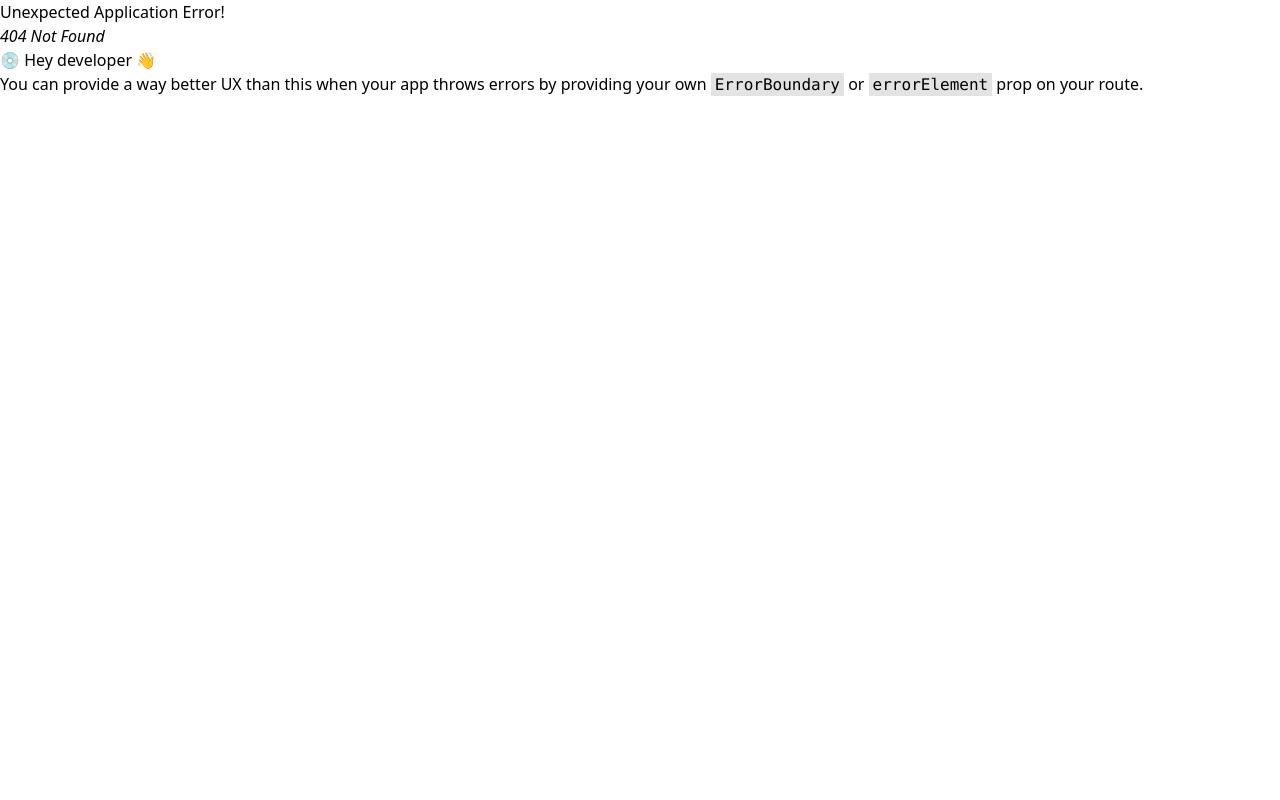
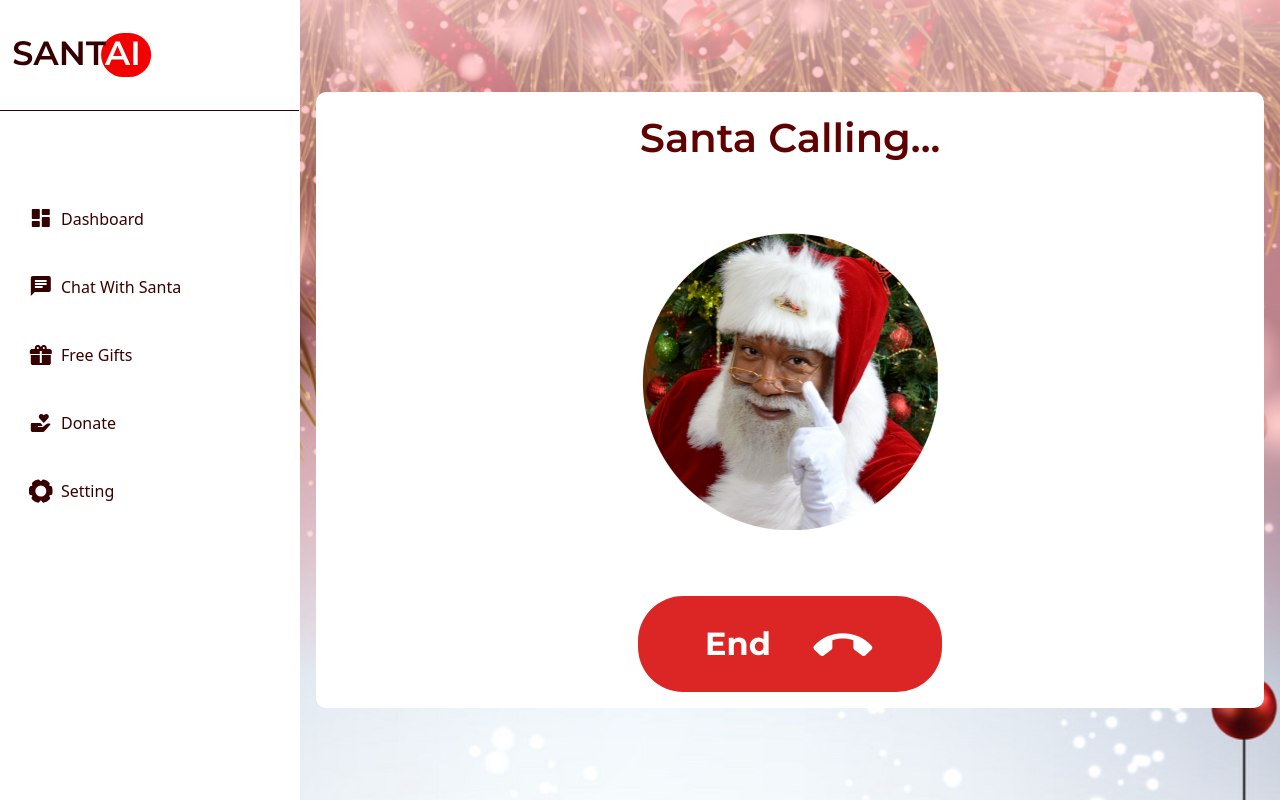
Before and after one commit to stutern23/santa-fe, a React (Vite) app: page /chat in a window 1280 px wide. Before the commit this address had no page. Built offline with nearby package versions, Linux system fonts and the light colour scheme; a web font is replaced by a local one.

Commit message:
fixed sidebar nav

```diff
--- /dev/null
+++ b/src/Chat.tsx
@@ -0,0 +1,36 @@
+import santa from "./assets/Ellipse 7-chat.png";
+import { Button, DashboardLayout, PhoneIcon } from "./components/ui/";
+
+function Chat() {
+  return (
+    <DashboardLayout>
+      {" "}
+      <div className={`my-4`}>
+        <div
+          className={`bg-white p-4 rounded-[10px] md:px-8 lg:px-[4rem] flex flex-col items-center my-[8%]`}
+        >
+          <h1 className="font-montserrat text-PRIMARY md:text-[40px] font-semibold text-center">
+            Santa Calling...
+          </h1>
+
+          <div className="flex justify-center my-[8%]">
+            <img
+              src={santa}
+              alt=""
+              className="object-contain h-[296.768px] w-auto "
+            />
+          </div>
+
+          <Button className="bg-red-600 max-w-[304.499px] rounded-[45px] p-[5px] text-white flex items-center justify-center gap-3 md:gap-10 font-montserrat">
+            End
+            <span>
+              <PhoneIcon className="w-auto h-10 md:h-16 lg:w-auto" />
+            </span>
+          </Button>
+        </div>
+      </div>
+    </DashboardLayout>
+  );
+}
+
+export default Chat;
--- a/src/Signup.tsx
+++ b/src/Signup.tsx
@@ -39,12 +39,15 @@ export default function Signup() {
           <Button
             className={twMerge(
               "transition-colors duration-200 bg-red-600 p-2 text-base md:p-4 hover:bg-red-800",
-              !isFormValid && "bg-gray-500 hover:bg-gray-500"
+              !isFormValid && "bg-gray-500 hover:bg-gray-500 cursor-not-allowed"
             )}
-            label="Signup"
             disabled={isFormValid}
-            onClick={() => {}}
-          />
+            onClick={() => {
+              console.log("clicked");
+            }}
+          >
+            Signup
+          </Button>
         </div>
       </div>
       <p className="font-montserrat text-base md:text-xl text-[#AF9999] font-semibold">
--- a/src/components/dashboard/home.tsx
+++ b/src/components/dashboard/home.tsx
@@ -1,72 +1,103 @@
-import React from 'react';
-import Sidebar from './sidebar';
 import style from "./style.module.css";
 import Santa1 from "../../assets/pngwing 4.svg";
 import Santa2 from "../../assets/image 4.svg";
 import Santa3 from "../../assets/image 5.svg";
 import PlayBtn from "../../assets/Polygon 1.svg";
 import Mic from "../../assets/ic_round-mic.svg";
-
+import { DashboardLayout } from "../ui";
 
 const Home = () => {
   return (
-       <section className={`${style.home_bg} relative`}>
-            <Sidebar />
-            <div className={`${style.resize_width} ${style.resize_width_desktop} p-4`}>
+    <DashboardLayout>
       <div className={`grid gap-[1.5rem] my-4`}>
-                      <div className={`bg-[#fff] p-4 rounded-[10px] flex gap-[1.5rem] justify-start items-center flex-col md:flex-row md:justify-between md:px-8 lg:px-[4rem]`}>
-                           <div>
-                                <h1 className={`font-[700] text-[2rem] leading-[42px] text-[#370000] uppercase md:text-[3rem] text-center mb-[1rem] md:text-left`}>have a wish?</h1>
-                                <p className={`font-[500] text-[1rem] leading-[30px] text-[#370000] md:text-[1.2rem] text-center md:text-left max-w-[80%] mx-auto md:mx-0`}>SantaAI is an AI that grants your wish blah blah blah</p>
+        <div
+          className={`bg-white p-4 rounded-[10px] flex gap-[1.5rem] justify-start items-center flex-col md:flex-row md:justify-between md:px-8 lg:px-[4rem] `}
+        >
+          <div className="font-montserrat">
+            <h1
+              className={`font-bold text-[2rem] leading-[42px] text-PRIMARY uppercase md:text-[3rem] text-center mb-[1rem] md:text-left`}
+            >
+              have a wish?
+            </h1>
+            <p
+              className={`font-[500] text-[1rem] leading-[30px] text-PRIMARY md:text-[1.2rem] text-center md:text-left max-w-[80%] mx-auto md:mx-0`}
+            >
+              SantaAI is an AI that grants your wish blah blah blah
+            </p>
           </div>
           <div>
             <img src={Santa1} alt="A picture of Santa" />
           </div>
-
         </div>
 
         <div className={`grid md:grid-cols-2 gap-[1.5rem] `}>
           <div className={`relative`}>
-                                <img src={Santa2} alt="A picture of Santa carrying kids" className={`rounded-[10px] w-full h-full object-cover`} />
-                                <div className={`rounded-[10px] absolute right-0 left-0 bottom-0 top-0 bg-[rgba(42,0,0,0.55)] flex justify-center items-center`}>
-                                     <div className={`w-[80px] h-[80px] rounded-full border-2 border-[#fff] bg-[rgba(255,255,255,0.56)] flex justify-center items-center cursor-pointer`}>
+            <img
+              src={Santa2}
+              alt="A picture of Santa carrying kids"
+              className={`rounded-[10px] w-full h-full object-cover`}
+            />
+            <div
+              className={`rounded-[10px] absolute right-0 left-0 bottom-0 top-0 bg-[rgba(42,0,0,0.55)] flex justify-center items-center`}
+            >
+              <div
+                className={`w-[80px] h-[80px] rounded-full border-2 border-white bg-[rgba(255,255,255,0.56)] flex justify-center items-center cursor-pointer`}
+              >
                 <img src={PlayBtn} alt="Play button" />
-
               </div>
-
             </div>
           </div>
           <div className={`relative`}>
-                                <img src={Santa3} alt="A picture of cheering" className={`rounded-[10px] w-full h-full object-cover`} />
-                                <div className={`rounded-[10px] absolute right-0 left-0 bottom-0 top-0 bg-[rgba(42,0,0,0.55)] flex justify-center items-center`}>
-                                     <div className={`w-[80px] h-[80px] rounded-full border-2 border-[#fff] bg-[rgba(255,255,255,0.56)] flex justify-center items-center cursor-pointer`}>
+            <img
+              src={Santa3}
+              alt="A picture of cheering"
+              className={`rounded-[10px] w-full h-full object-cover`}
+            />
+            <div
+              className={`rounded-[10px] absolute right-0 left-0 bottom-0 top-0 bg-[rgba(42,0,0,0.55)] flex justify-center items-center`}
+            >
+              <div
+                className={`w-[80px] h-[80px] rounded-full border-2 border-white bg-[rgba(255,255,255,0.56)] flex justify-center items-center cursor-pointer`}
+              >
                 <img src={PlayBtn} alt="Play button" />
-
               </div>
-
             </div>
           </div>
         </div>
 
         <div className={`grid md:grid-cols-4 gap-[1rem]`}>
-                           <div className={`w-full h-[120px] rounded-[10.28px] bg-[#f30000] mx-auto`}></div>
-                           <div className={`w-full h-[120px] rounded-[10.28px] bg-[#f30000] mx-auto`}></div>
-                           <div className={`w-full h-[120px] rounded-[10.28px] bg-[#f30000] mx-auto`}></div>
-                           <div className={`w-full h-[120px] rounded-[10.28px] bg-[#f30000] mx-auto`}></div>
+          <div
+            className={`w-full h-[120px] rounded-[10.28px] bg-red-600 mx-auto`}
+          ></div>
+          <div
+            className={`w-full h-[120px] rounded-[10.28px] bg-red-600 mx-auto`}
+          ></div>
+          <div
+            className={`w-full h-[120px] rounded-[10.28px] bg-red-600 mx-auto`}
+          ></div>
+          <div
+            className={`w-full h-[120px] rounded-[10.28px] bg-red-600 mx-auto`}
+          ></div>
         </div>
         <div>
           <div className={`relative`}>
-                                <input type="text" name="" id="" placeholder='Hi, I am SantaAI, what do you want for christmas' className={`${style.textInput} p-3 bg-[#fff] border border-[#370000] rounded-[10px] w-full outline-none`} />
-                                <div className={`absolute bg-[#f30000] w-[25px] h-[25px] rounded-full flex justify-center items-center p-1 right-[14px] top-[13px]`}>
-                                     <img src={Mic}  alt="Microphone" />
-
+            <input
+              type="text"
+              name=""
+              id=""
+              placeholder="Hi, I am SantaAI, what do you want for christmas"
+              className={`${style.textInput} p-3 bg-white border border-PRIMARY rounded-[10px] w-full outline-none font-montserrat`}
+            />
+            <div
+              className={`absolute bg-red-600 w-[25px] h-[25px] rounded-full flex justify-center items-center p-1 right-[14px] top-[13px]`}
+            >
+              <img src={Mic} alt="Microphone" />
             </div>
           </div>
         </div>
       </div>
-            </div>
-    </section>
-  )
-}
+    </DashboardLayout>
+  );
+};
 
-export default Home
+export default Home;
--- a/src/components/dashboard/sidebar.tsx
+++ b/src/components/dashboard/sidebar.tsx
@@ -1,4 +1,4 @@
-import React, { useState } from 'react';
+import React, { useState } from "react";
 import Dashboard from "../../assets/ic_round-dashboard.svg";
 import Chat from "../../assets/ic_round-chat.svg";
 import Gift from "../../assets/mdi_gift.svg";
@@ -8,16 +8,24 @@ import Logo from "../../assets/Frame 14 (1).svg";
 import Icon from "../../assets/Rectangle.svg";
 import Smallgift from "../../assets/Vector.svg";
 import PlayBtn from "../../assets/Polygon 1.svg";
-import { Link } from 'react-router-dom';
+import { Link } from "react-router-dom";
 
 const Sidebar = () => {
   const [toggle, setToggle] = useState(false);
 
   return (
     <div>
-                 <div className={`bg-[rgba(133,128,128,0.68)] fixed top-0 bottom-0 left-0 right-0 w-full h-[100vh] z-[5] ${toggle ? `block` : `hidden`}`} onClick={() => setToggle((prevState) => !prevState)}>
-               </div>
-      <div className={`h-[100vh] bg-[#fff] z-[7] fixed border-r border-[rgba(255,255,255,0.83)] lg:w-[300px] ${toggle ? `w-[180px]` : `w-[60px]`}`}>
+      <div
+        className={`bg-[rgba(133,128,128,0.68)] fixed top-0 bottom-0 left-0 right-0 w-full h-[100vh] z-[5] ${
+          toggle ? `block` : `hidden`
+        }`}
+        onClick={() => setToggle((prevState) => !prevState)}
+      ></div>
+      <div
+        className={`h-[100vh] bg-[#fff] z-[7] fixed border-r border-[rgba(255,255,255,0.83)] lg:w-[300px] ${
+          toggle ? `w-[180px]` : `w-[60px]`
+        }`}
+      >
         <div className={`flex flex-col gap-[3rem]`}>
           <div className={`flex flex-col gap-[1.2rem] h-[100vh] mb-[4rem]`}>
             <div className={`my-8 flex flex-col gap-8 `}>
@@ -27,67 +35,139 @@ const Sidebar = () => {
                 </Link>
               </div>
 
-                                <div className={`ml-auto px-3`} onClick={() => setToggle((prevState) => !prevState)}>
-                                     <img src={PlayBtn} alt="toggle button" className={`w-[12px] h-[12px]  cursor-pointer lg:hidden ${toggle ? `rotate-0` : `rotate-[90deg]`}`} />
+              <div
+                className={`ml-auto px-3`}
+                onClick={() => setToggle((prevState) => !prevState)}
+              >
+                <img
+                  src={PlayBtn}
+                  alt="toggle button"
+                  className={`w-[12px] h-[12px]  cursor-pointer lg:hidden ${
+                    toggle ? `rotate-0` : `rotate-[90deg]`
+                  }`}
+                />
               </div>
             </div>
 
-                           <div className={`mx-2 lg:mx-4 flex gap-[.5rem] items-center p-3 cursor-pointer hover:bg-[#ffbdbd]  lg:justify-start hover:transition-all hover:ease-in-out hover:duration-100 hover:delay-75 hover:rounded-[10px] ${toggle ? `justify-start gap-[.3rem]` : `justify-center`}`}>
+            <div
+              className={`mx-2 lg:mx-4 flex gap-[.5rem] items-center p-3 cursor-pointer hover:bg-[#ffbdbd]  lg:justify-start hover:transition-all hover:ease-in-out hover:duration-100 hover:delay-75 hover:rounded-[10px] ${
+                toggle ? `justify-start gap-[.3rem]` : `justify-center`
+              }`}
+            >
               <Link to="/home">
                 <img src={Dashboard} alt="Dashboard icon" />
               </Link>
 
-                                <Link to="./home"  className={`text-[#370000] text-[.9rem] lg:text-[1rem]  font-[500] capitalize lg:block ${toggle ? `block` : `hidden`}`}>dashboard</Link>
+              <Link
+                to="/home"
+                className={`text-[#370000] text-[.9rem] lg:text-[1rem]  font-[500] capitalize lg:block ${
+                  toggle ? `block` : `hidden`
+                }`}
+              >
+                dashboard
+              </Link>
             </div>
-                           <div className={`mx-2 lg:mx-4 flex gap-[.5rem] items-center p-3 cursor-pointer hover:bg-[#ffbdbd] lg:justify-start hover:transition-all hover:ease-in-out hover:duration-100 hover:delay-75 hover:rounded-[10px] ${toggle ? `justify-start gap-[.3rem]` : `justify-center`}`}>
+            <div
+              className={`mx-2 lg:mx-4 flex gap-[.5rem] items-center p-3 cursor-pointer hover:bg-[#ffbdbd] lg:justify-start hover:transition-all hover:ease-in-out hover:duration-100 hover:delay-75 hover:rounded-[10px] ${
+                toggle ? `justify-start gap-[.3rem]` : `justify-center`
+              }`}
+            >
               <Link to="/home">
                 <img src={Chat} alt="Chat icon" />
               </Link>
 
-                                <Link to="./home"  className={`text-[#370000] text-[.9rem] lg:text-[1rem]  font-[500] capitalize lg:block ${toggle ? `block` : `hidden`}`}>chat with santa</Link>
+              <Link
+                to="/chat"
+                className={`text-[#370000] text-[.9rem] lg:text-[1rem]  font-[500] capitalize lg:block ${
+                  toggle ? `block` : `hidden`
+                }`}
+              >
+                chat with santa
+              </Link>
             </div>
-                           <div className={`mx-2 lg:mx-4 flex gap-[.5rem] items-center p-3 cursor-pointer hover:bg-[#ffbdbd] lg:justify-start hover:transition-all hover:ease-in-out hover:duration-100 hover:delay-75 hover:rounded-[10px] ${toggle ? `justify-start gap-[.3rem]` : `justify-center`}`}>
+            <div
+              className={`mx-2 lg:mx-4 flex gap-[.5rem] items-center p-3 cursor-pointer hover:bg-[#ffbdbd] lg:justify-start hover:transition-all hover:ease-in-out hover:duration-100 hover:delay-75 hover:rounded-[10px] ${
+                toggle ? `justify-start gap-[.3rem]` : `justify-center`
+              }`}
+            >
               <Link to="/home">
                 <img src={Gift} alt="Gift icon" />
               </Link>
 
-                                <Link to="./home"  className={`text-[#370000] text-[.9rem] lg:text-[1rem]  font-[500] capitalize lg:block ${toggle ? `block` : `hidden`}`}>free gifts</Link>
+              <Link
+                to="/home"
+                className={`text-[#370000] text-[.9rem] lg:text-[1rem]  font-[500] capitalize lg:block ${
+                  toggle ? `block` : `hidden`
+                }`}
+              >
+                free gifts
+              </Link>
             </div>
-                           <div className={`mx-2 lg:mx-4 flex gap-[.5rem] items-center p-3 cursor-pointer hover:bg-[#ffbdbd] lg:justify-start  hover:transition-all hover:ease-in-out hover:duration-100 hover:delay-75 hover:rounded-[10px] ${toggle ? `justify-start gap-[.3rem]` : `justify-center`}`}>
+            <div
+              className={`mx-2 lg:mx-4 flex gap-[.5rem] items-center p-3 cursor-pointer hover:bg-[#ffbdbd] lg:justify-start  hover:transition-all hover:ease-in-out hover:duration-100 hover:delay-75 hover:rounded-[10px] ${
+                toggle ? `justify-start gap-[.3rem]` : `justify-center`
+              }`}
+            >
               <Link to="/home">
                 <img src={Donate} alt="Donate icon" />
               </Link>
 
-                                <Link to="./home"  className={`text-[#370000] text-[.9rem] lg:text-[1rem]  font-[500] capitalize lg:block ${toggle ? `block` : `hidden`}`}>Donate</Link>
+              <Link
+                to="/home"
+                className={`text-[#370000] text-[.9rem] lg:text-[1rem]  font-[500] capitalize lg:block ${
+                  toggle ? `block` : `hidden`
+                }`}
+              >
+                Donate
+              </Link>
             </div>
-                           <div className={`mx-2 lg:mx-4 flex gap-[.5rem] items-center p-3 cursor-pointer hover:bg-[#ffbdbd]  lg:justify-start hover:transition-all hover:ease-in-out hover:duration-100 hover:delay-75 hover:rounded-[10px] mb-4 ${toggle ? `justify-start gap-[.3rem]` : `justify-center`}`}>
+            <div
+              className={`mx-2 lg:mx-4 flex gap-[.5rem] items-center p-3 cursor-pointer hover:bg-[#ffbdbd]  lg:justify-start hover:transition-all hover:ease-in-out hover:duration-100 hover:delay-75 hover:rounded-[10px] mb-4 ${
+                toggle ? `justify-start gap-[.3rem]` : `justify-center`
+              }`}
+            >
               <Link to="/home">
                 <img src={Setting} alt="Setting icon" />
               </Link>
 
-                                <Link to="./home"  className={`text-[#370000] text-[.9rem] lg:text-[1rem]  font-[500] capitalize lg:block ${toggle ? `block` : `hidden`}`}>Setting</Link>
+              <Link
+                to="/home"
+                className={`text-[#370000] text-[.9rem] lg:text-[1rem]  font-[500] capitalize lg:block ${
+                  toggle ? `block` : `hidden`
+                }`}
+              >
+                Setting
+              </Link>
             </div>
           </div>
-          <div className={`${toggle ? `block` : `hidden`} mt-[8rem] bg-[#370000] p-2 mx-2 md:mx-4 rounded-[8px] flex items-center gap-[.5rem] absolute bottom-[10px]`}>
+          <div
+            className={`${
+              toggle ? `block` : `hidden`
+            } mt-[8rem] bg-[#370000] p-2 mx-2 md:mx-4 rounded-[8px] flex items-center gap-[.5rem] absolute bottom-[10px]`}
+          >
             <div>
               <img src={Icon} alt=" Icon of a boy" />
             </div>
             <div className={`flex flex-col justify-center`}>
-                                     <h1 className={`font-[500] text-[1.2rem] leading-[38px] text-[#fff] `}>Sunnyboy</h1>
+              <h1
+                className={`font-[500] text-[1.2rem] leading-[38px] text-[#fff] `}
+              >
+                Sunnyboy
+              </h1>
               <div className={`flex gap-[.2rem] items-center`}>
                 <div>
                   <img src={Smallgift} alt="A liitle gift package icon" />
                 </div>
-                                          <p className={`text-[.7rem] font-[500] text-[#fff]`}>Gift collector</p>
+                <p className={`text-[.7rem] font-[500] text-[#fff]`}>
+                  Gift collector
+                </p>
               </div>
             </div>
-
           </div>
         </div>
-
       </div>
     </div>
-  )
-}
+  );
+};
 
-export default Sidebar
+export default Sidebar;
--- a/src/components/ui/Button.tsx
+++ b/src/components/ui/Button.tsx
@@ -5,11 +5,9 @@ interface Props
   extends DetailedHTMLProps<
     ButtonHTMLAttributes<HTMLButtonElement>,
     HTMLButtonElement
-  > {
-  label: string;
-}
+  > {}
 
-export function Button({ label, className, ...props }: Props) {
+export function Button({ className, children, ...props }: Props) {
   return (
     <button
       className={twMerge(
@@ -18,7 +16,7 @@ export function Button({ label, className, ...props }: Props) {
       )}
       {...props}
     >
-      {label}
+      {children}
     </button>
   );
 }
--- /dev/null
+++ b/src/components/ui/DashboardLayout.tsx
@@ -0,0 +1,16 @@
+import React from "react";
+import Sidebar from "../dashboard/sidebar";
+import style from "../dashboard/style.module.css";
+
+export function DashboardLayout({ children }: React.PropsWithChildren) {
+  return (
+    <section className={`${style.home_bg} relative h-full`}>
+      <Sidebar />
+      <div
+        className={`${style.resize_width} ${style.resize_width_desktop} p-4 h-full`}
+      >
+        {children}
+      </div>
+    </section>
+  );
+}
--- /dev/null
+++ b/src/components/ui/Icons.tsx
@@ -0,0 +1,17 @@
+export function PhoneIcon({ className }: { className?: string }) {
+  return (
+    <svg
+      xmlns="http://www.w3.org/2000/svg"
+      width="72"
+      height="72"
+      viewBox="0 0 72 72"
+      fill="none"
+      className={className}
+    >
+      <path
+        d="M35.8592 23.8766C41.6772 23.8766 47.4095 25.0481 53.056 27.3911C58.7024 29.7341 63.7188 33.2467 68.105 37.9287C68.6967 38.5204 68.9925 39.2107 68.9925 39.9996C68.9925 40.7885 68.6967 41.4787 68.105 42.0704L61.3008 48.7266C60.7585 49.269 60.1293 49.5648 59.4134 49.6141C58.6975 49.6635 58.0447 49.4662 57.455 49.0225L48.8758 42.5141C48.4814 42.2183 48.1856 41.8732 47.9883 41.4787C47.7911 41.0843 47.6925 40.6405 47.6925 40.1475V31.7162C45.8189 31.1246 43.896 30.6562 41.9237 30.311C39.9515 29.9659 37.93 29.7933 35.8592 29.7933C33.7883 29.7933 31.7668 29.9659 29.7946 30.311C27.8224 30.6562 25.8994 31.1246 24.0258 31.7162V40.1475C24.0258 40.6405 23.9272 41.0843 23.73 41.4787C23.5328 41.8732 23.2369 42.2183 22.8425 42.5141L14.2633 49.0225C13.6717 49.4662 13.0179 49.6635 12.302 49.6141C11.586 49.5648 10.9579 49.269 10.4175 48.7266L3.61333 42.0704C3.02166 41.4787 2.72583 40.7885 2.72583 39.9996C2.72583 39.2107 3.02166 38.5204 3.61333 37.9287C7.95222 33.2447 12.9567 29.7322 18.6269 27.3911C24.297 25.0501 30.0411 23.8786 35.8592 23.8766Z"
+        fill="white"
+      />
+    </svg>
+  );
+}
--- a/src/components/ui/index.ts
+++ b/src/components/ui/index.ts
@@ -1,2 +1,4 @@
+export * from "./Icons";
 export * from "./AuthLayout";
 export * from "./Button";
+export * from "./DashboardLayout";
--- a/src/main.tsx
+++ b/src/main.tsx
@@ -6,6 +6,7 @@ import Signup from "./Signup.tsx";
 import Home from "./components/dashboard/home.tsx";
 import { createBrowserRouter, RouterProvider } from "react-router-dom";
 import "./index.css";
+import Chat from "./Chat.tsx";
 
 const router = createBrowserRouter([
   {
@@ -24,6 +25,10 @@ const router = createBrowserRouter([
     path: "/home",
     element: <Home />,
   },
+  {
+    path: "/chat",
+    element: <Chat />,
+  },
 ]);
 
 ReactDOM.createRoot(document.getElementById("root")!).render(
```
Also changed, not shown: src/assets/Ellipse 7-chat.png (added). Lines whose indentation alone changed are shown as unchanged.
